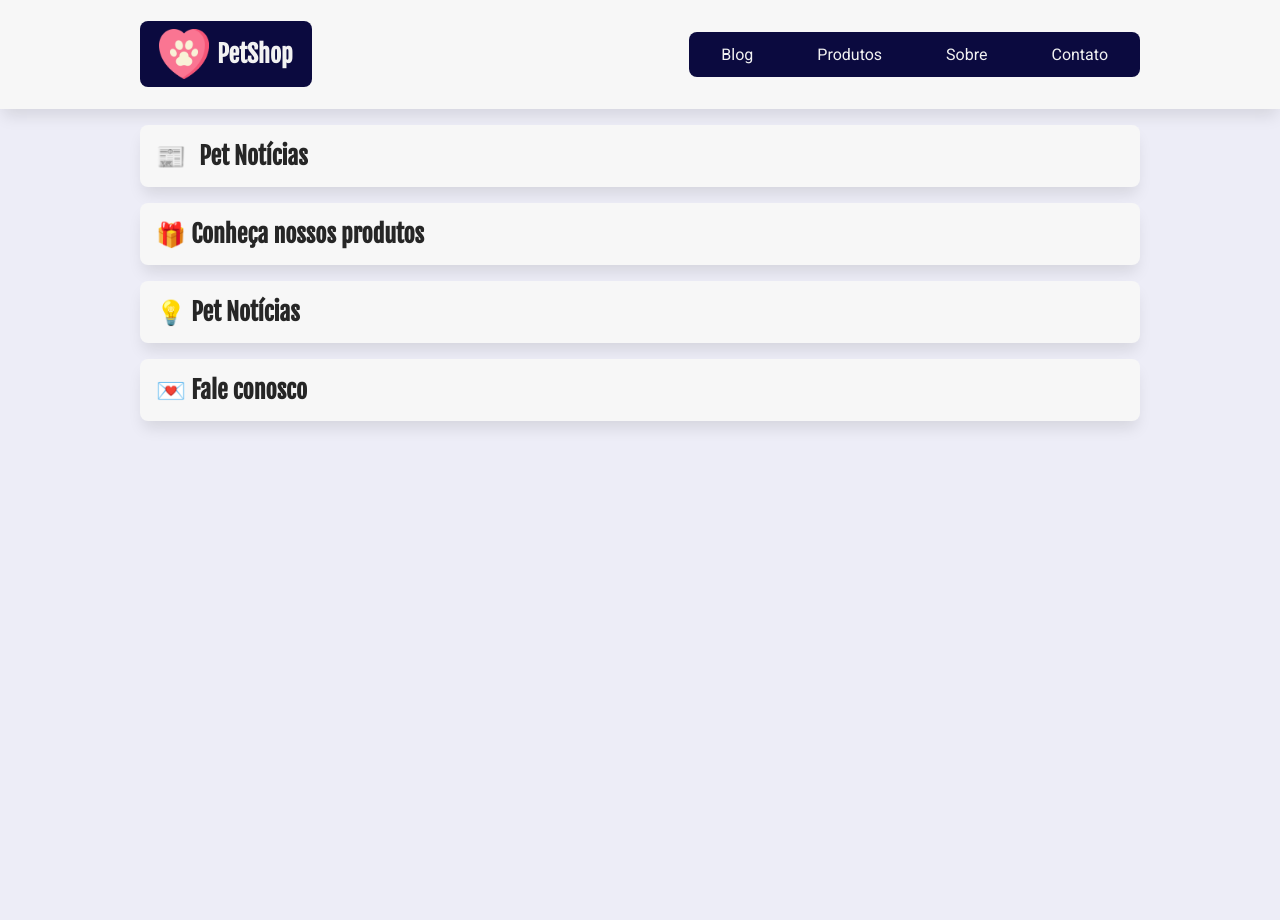
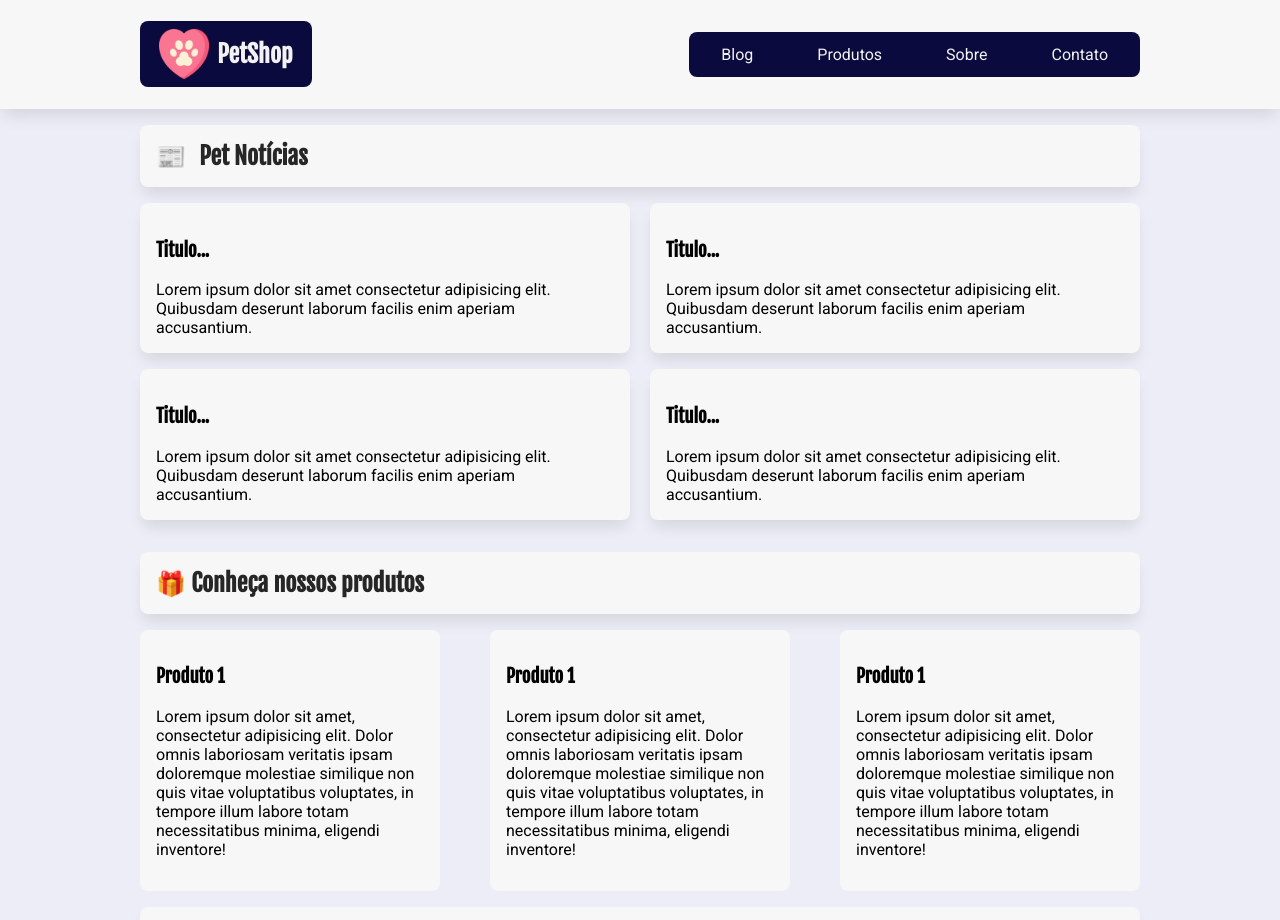
Before and after one commit to veronica-silva/petshop-veronica, a React (Create React App) app: page / in a window 1280 px wide. Shown: the top 920 px of the page. Before the commit the page ends 800 px from the top, so only its background shows below. Built offline with nearby package versions, Linux system fonts and the light colour scheme.

Commit message:
lista de posts

```diff
--- /dev/null
+++ b/src/components/ListaPosts/ListaPosts.jsx
@@ -0,0 +1,30 @@
+import estilos from "./ListaPosts.module.css";
+
+const ListaPosts = () => {
+  return (
+    <div className={estilos.lista_posts}>
+      <article className={estilos.post}>
+        <h3>Titulo...</h3>
+        Lorem ipsum dolor sit amet consectetur adipisicing elit. Quibusdam
+        deserunt laborum facilis enim aperiam accusantium.
+      </article>
+      <article className={estilos.post}>
+        <h3>Titulo...</h3>
+        Lorem ipsum dolor sit amet consectetur adipisicing elit. Quibusdam
+        deserunt laborum facilis enim aperiam accusantium.
+      </article>
+      <article className={estilos.post}>
+        <h3>Titulo...</h3>
+        Lorem ipsum dolor sit amet consectetur adipisicing elit. Quibusdam
+        deserunt laborum facilis enim aperiam accusantium.
+      </article>
+      <article className={estilos.post}>
+        <h3>Titulo...</h3>
+        Lorem ipsum dolor sit amet consectetur adipisicing elit. Quibusdam
+        deserunt laborum facilis enim aperiam accusantium.
+      </article>
+    </div>
+  );
+};
+
+export default ListaPosts;
--- /dev/null
+++ b/src/components/ListaPosts/ListaPosts.module.css
@@ -0,0 +1,15 @@
+.lista_posts {
+  display: flex;
+  justify-content: space-between;
+  flex-wrap: wrap;
+}
+
+.post {
+  padding: 1rem;
+  width: 49%;
+  background-color: #f7f7f7;
+  box-shadow: var(--sombra-box);
+  border-radius: var(--borda-arredondada);
+  margin-bottom: 1rem;
+  transition: transform 300ms;
+}
--- a/src/pages/Home/Home.jsx
+++ b/src/pages/Home/Home.jsx
@@ -1,9 +1,11 @@
 import estilos from "./Home.module.css";
+import ListaPosts from "../../components/ListaPosts/ListaPosts";
 
 const Home = () => {
   return (
     <section>
       <h2 className={estilos.titulo_secao}>Pet Notícias</h2>
+      <ListaPosts />
     </section>
   );
 };
--- a/src/pages/Produtos/Produtos.jsx
+++ b/src/pages/Produtos/Produtos.jsx
@@ -3,6 +3,35 @@
   return (
     <section>
       <h2 className={estilos.titulo_secao}>Conheça nossos produtos</h2>
+      <div className={estilos.produtos}>
+        <article>
+          <h3>Produto 1</h3>
+          <p>
+            Lorem ipsum dolor sit amet, consectetur adipisicing elit. Dolor
+            omnis laboriosam veritatis ipsam doloremque molestiae similique non
+            quis vitae voluptatibus voluptates, in tempore illum labore totam
+            necessitatibus minima, eligendi inventore!
+          </p>
+        </article>
+        <article>
+          <h3>Produto 1</h3>
+          <p>
+            Lorem ipsum dolor sit amet, consectetur adipisicing elit. Dolor
+            omnis laboriosam veritatis ipsam doloremque molestiae similique non
+            quis vitae voluptatibus voluptates, in tempore illum labore totam
+            necessitatibus minima, eligendi inventore!
+          </p>
+        </article>
+        <article>
+          <h3>Produto 1</h3>
+          <p>
+            Lorem ipsum dolor sit amet, consectetur adipisicing elit. Dolor
+            omnis laboriosam veritatis ipsam doloremque molestiae similique non
+            quis vitae voluptatibus voluptates, in tempore illum labore totam
+            necessitatibus minima, eligendi inventore!
+          </p>
+        </article>
+      </div>
     </section>
   );
 };
```
